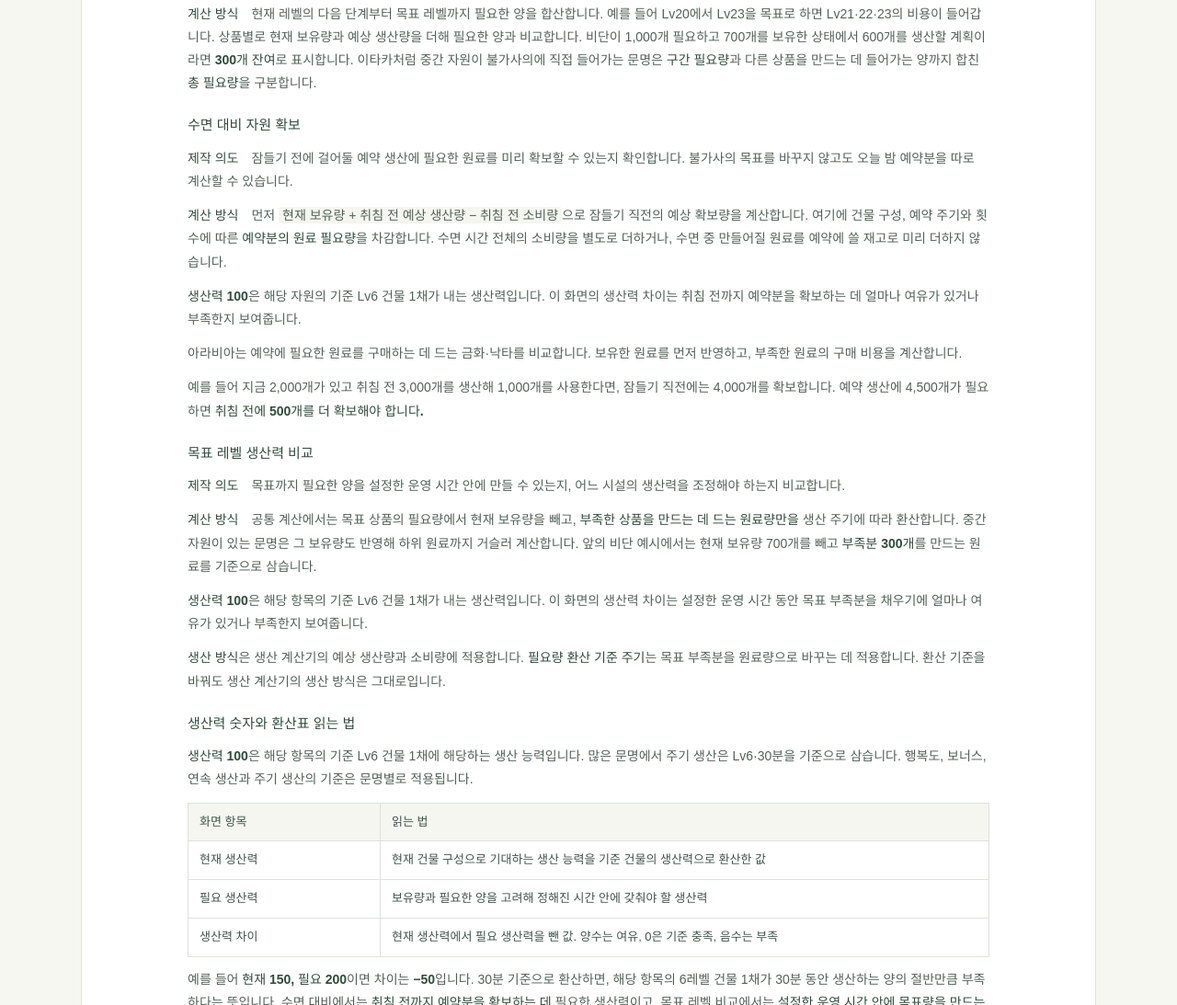
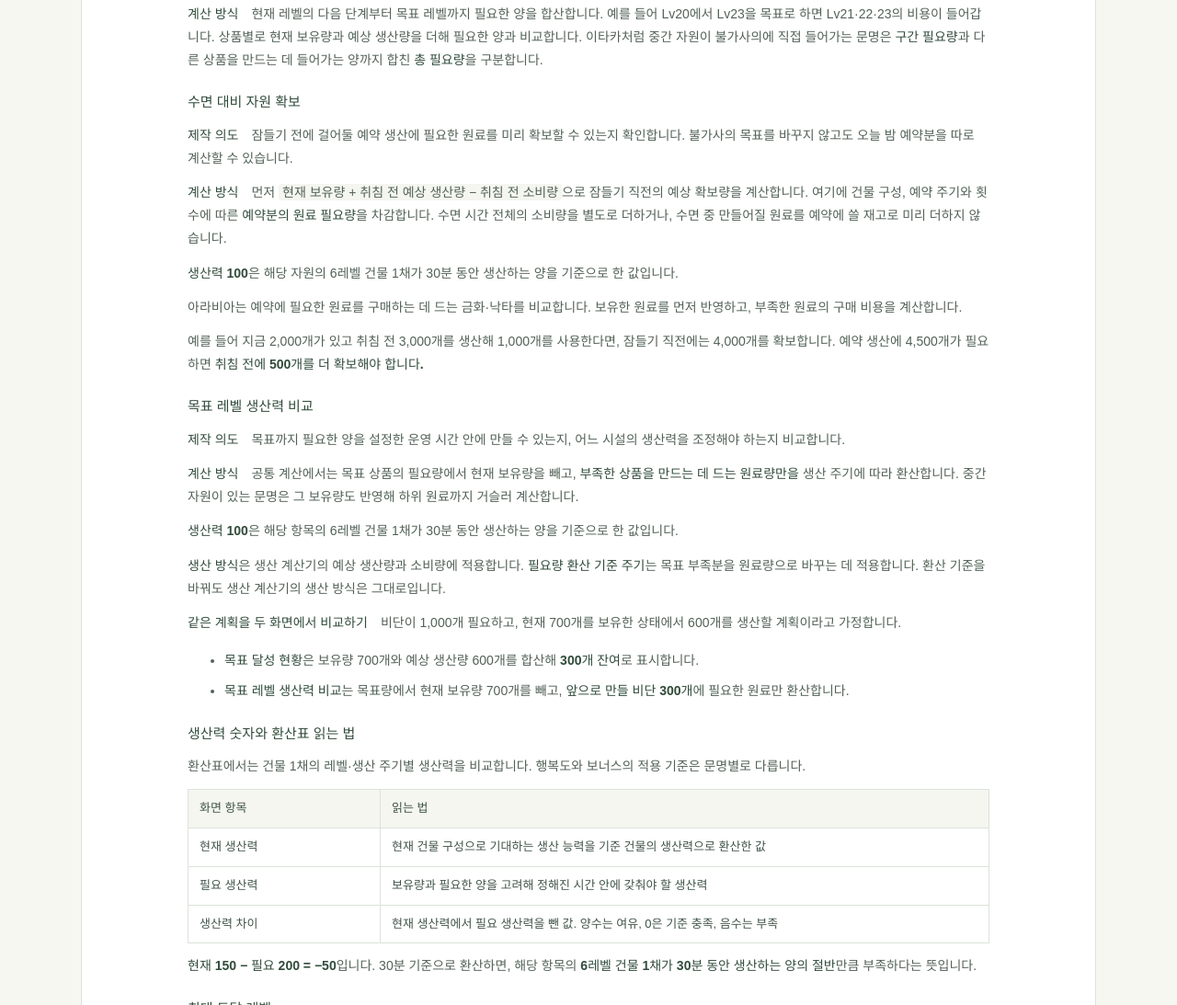
Before and after one commit to M-ule/Civilization-Simulator, a plain HTML site: page index.html in a window 1280 px wide. Shown: the part 2354-3447 px from the top of the page at 92% size. Drawn offline with Linux system fonts and the light colour scheme.

Commit message:
Refine simulator instructions and compare goal calculation examples

```diff
--- a/index.html
+++ b/index.html
@@ -25,9 +25,9 @@
 <div class="guide-body">
 <p class="guide-lead">문명을 선택하고 현재 도시의 생산 조건을 입력하세요. 아래 세 단계로 예상 생산량과 목표까지의 부족분을 확인할 수 있습니다.</p>
 <ol class="guide-steps">
-<li><h3>현재 상태 입력</h3><p>불가사의 보너스, 건물 레벨·수, 생산 방식과 보유량을 입력하세요. 건물마다 조건이 다르면 <strong>상세 설정</strong>에서 나누어 입력합니다.</p></li>
+<li><h3>현재 상태 입력</h3><p>적용 중인 불가사의 보너스 레벨, 건물 레벨·수, 생산 방식과 보유량을 입력하세요. 건물마다 조건이 다르면 <strong>상세 설정</strong>에서 나누어 입력합니다.</p></li>
 <li><h3>생산 결과 확인</h3><p>운영 시간을 정하고 <strong>예상 생산량</strong>과 <strong>잔여/부족</strong>을 확인하세요. 원료가 부족하면 실제 생산이 계획보다 줄어들 수 있습니다.</p></li>
-<li><h3>불가사의 목표 설정</h3><p>현재 레벨과 목표 레벨을 입력하세요. <strong>목표 달성 현황</strong>에서 남는 상품과 부족한 상품을 확인합니다.</p></li>
+<li><h3>불가사의 목표 설정</h3><p>올리려는 불가사의의 현재 레벨과 목표 레벨을 입력하세요. <strong>목표 달성 현황</strong>에서 남는 상품과 부족한 상품을 확인합니다.</p></li>
 </ol>
 <section class="guide-features" aria-labelledby="guide-purpose">
 <h3 id="guide-purpose">필요에 따라 활용하세요</h3>
@@ -60,20 +60,25 @@
 <h3 id="불가사의-목표">불가사의 목표</h3>
 <h4 id="목표-달성-현황">목표 달성 현황</h4>
 <p><strong>제작 의도</strong>　목표 레벨을 정하고, 지금 생산 계획으로 어느 상품이 얼마나 남거나 부족한지 확인합니다.</p>
-<p><strong>계산 방식</strong>　현재 레벨의 다음 단계부터 목표 레벨까지 필요한 양을 합산합니다. 예를 들어 Lv20에서 Lv23을 목표로 하면 Lv21·22·23의 비용이 들어갑니다. 상품별로 현재 보유량과 예상 생산량을 더해 필요한 양과 비교합니다. 비단이 1,000개 필요하고 700개를 보유한 상태에서 600개를 생산할 계획이라면 <strong>300개 잔여</strong>로 표시합니다. 이타카처럼 중간 자원이 불가사의에 직접 들어가는 문명은 <strong>구간 필요량</strong>과 다른 상품을 만드는 데 들어가는 양까지 합친 <strong>총 필요량</strong>을 구분합니다.</p>
+<p><strong>계산 방식</strong>　현재 레벨의 다음 단계부터 목표 레벨까지 필요한 양을 합산합니다. 예를 들어 Lv20에서 Lv23을 목표로 하면 Lv21·22·23의 비용이 들어갑니다. 상품별로 현재 보유량과 예상 생산량을 더해 필요한 양과 비교합니다. 이타카처럼 중간 자원이 불가사의에 직접 들어가는 문명은 <strong>구간 필요량</strong>과 다른 상품을 만드는 데 들어가는 양까지 합친 <strong>총 필요량</strong>을 구분합니다.</p>
 <h4 id="sleep-guide">수면 대비 자원 확보</h4>
 <p><strong>제작 의도</strong>　잠들기 전에 걸어둘 예약 생산에 필요한 원료를 미리 확보할 수 있는지 확인합니다. 불가사의 목표를 바꾸지 않고도 오늘 밤 예약분을 따로 계산할 수 있습니다.</p>
 <p><strong>계산 방식</strong>　먼저 <code>현재 보유량 + 취침 전 예상 생산량 − 취침 전 소비량</code>으로 잠들기 직전의 예상 확보량을 계산합니다. 여기에 건물 구성, 예약 주기와 횟수에 따른 <strong>예약분의 원료 필요량</strong>을 차감합니다. 수면 시간 전체의 소비량을 별도로 더하거나, 수면 중 만들어질 원료를 예약에 쓸 재고로 미리 더하지 않습니다.</p>
-<p><strong>생산력 100</strong>은 해당 자원의 기준 Lv6 건물 1채가 내는 생산력입니다. 이 화면의 생산력 차이는 취침 전까지 예약분을 확보하는 데 얼마나 여유가 있거나 부족한지 보여줍니다.</p>
+<p><strong>생산력 100</strong>은 해당 자원의 6레벨 건물 1채가 30분 동안 생산하는 양을 기준으로 한 값입니다.</p>
 <p>아라비아는 예약에 필요한 원료를 구매하는 데 드는 금화·낙타를 비교합니다. 보유한 원료를 먼저 반영하고, 부족한 원료의 구매 비용을 계산합니다.</p>
 <p>예를 들어 지금 2,000개가 있고 취침 전 3,000개를 생산해 1,000개를 사용한다면, 잠들기 직전에는 4,000개를 확보합니다. 예약 생산에 4,500개가 필요하면 <strong>취침 전에 500개를 더 확보해야 합니다.</strong></p>
 <h4 id="power-guide">목표 레벨 생산력 비교</h4>
 <p><strong>제작 의도</strong>　목표까지 필요한 양을 설정한 운영 시간 안에 만들 수 있는지, 어느 시설의 생산력을 조정해야 하는지 비교합니다.</p>
-<p><strong>계산 방식</strong>　공통 계산에서는 목표 상품의 필요량에서 현재 보유량을 빼고, <strong>부족한 상품을 만드는 데 드는 원료량만을</strong> 생산 주기에 따라 환산합니다. 중간 자원이 있는 문명은 그 보유량도 반영해 하위 원료까지 거슬러 계산합니다. 앞의 비단 예시에서는 현재 보유량 700개를 빼고 <strong>부족분 300개</strong>를 만드는 원료를 기준으로 삼습니다.</p>
-<p><strong>생산력 100</strong>은 해당 항목의 기준 Lv6 건물 1채가 내는 생산력입니다. 이 화면의 생산력 차이는 설정한 운영 시간 동안 목표 부족분을 채우기에 얼마나 여유가 있거나 부족한지 보여줍니다.</p>
+<p><strong>계산 방식</strong>　공통 계산에서는 목표 상품의 필요량에서 현재 보유량을 빼고, <strong>부족한 상품을 만드는 데 드는 원료량만을</strong> 생산 주기에 따라 환산합니다. 중간 자원이 있는 문명은 그 보유량도 반영해 하위 원료까지 거슬러 계산합니다.</p>
+<p><strong>생산력 100</strong>은 해당 항목의 6레벨 건물 1채가 30분 동안 생산하는 양을 기준으로 한 값입니다.</p>
 <p><strong>생산 방식</strong>은 생산 계산기의 예상 생산량과 소비량에 적용합니다. <strong>필요량 환산 기준 주기</strong>는 목표 부족분을 원료량으로 바꾸는 데 적용합니다. 환산 기준을 바꿔도 생산 계산기의 생산 방식은 그대로입니다.</p>
+<p><strong>같은 계획을 두 화면에서 비교하기</strong>　비단이 1,000개 필요하고, 현재 700개를 보유한 상태에서 600개를 생산할 계획이라고 가정합니다.</p>
+<ul>
+<li><strong>목표 달성 현황</strong>은 보유량 700개와 예상 생산량 600개를 합산해 <strong>300개 잔여</strong>로 표시합니다.</li>
+<li><strong>목표 레벨 생산력 비교</strong>는 목표량에서 현재 보유량 700개를 빼고, <strong>앞으로 만들 비단 300개</strong>에 필요한 원료만 환산합니다.</li>
+</ul>
 <h4 id="생산력-숫자와-환산표-읽는-법">생산력 숫자와 환산표 읽는 법</h4>
-<p><strong>생산력 100</strong>은 해당 항목의 기준 Lv6 건물 1채에 해당하는 생산 능력입니다. 많은 문명에서 주기 생산은 Lv6·30분을 기준으로 삼습니다. 행복도, 보너스, 연속 생산과 주기 생산의 기준은 문명별로 적용됩니다.</p>
+<p>환산표에서는 건물 1채의 레벨·생산 주기별 생산력을 비교합니다. 행복도와 보너스의 적용 기준은 문명별로 다릅니다.</p>
 <div class="guide-table"><table>
 <thead>
 <tr class="header">
@@ -96,10 +101,10 @@
 </tr>
 </tbody>
 </table></div>
-<p>예를 들어 <strong>현재 150, 필요 200</strong>이면 차이는 <strong>−50</strong>입니다. 30분 기준으로 환산하면, 해당 항목의 6레벨 건물 1채가 30분 동안 생산하는 양의 절반만큼 부족하다는 뜻입니다. 수면 대비에서는 <strong>취침 전까지 예약분을 확보하는 데</strong> 필요한 생산력이고, 목표 레벨 비교에서는 <strong>설정한 운영 시간 안에 목표량을 만드는 데</strong> 필요한 생산력입니다. 환산표가 있는 문명에서는 레벨·생산 주기별 건물 1채의 생산력을 비교해 어떤 설정으로 부족분을 줄일지 살펴볼 수 있습니다.</p>
+<p><strong>현재 150 − 필요 200 = −50</strong>입니다. 30분 기준으로 환산하면, 해당 항목의 <strong>6레벨 건물 1채가 30분 동안 생산하는 양의 절반</strong>만큼 부족하다는 뜻입니다.</p>
 <h4 id="최대-도달-레벨">최대 도달 레벨</h4>
 <p><strong>제작 의도</strong>　보유량과 예상 생산량을 토대로 재료가 어느 레벨까지 뒷받침하는지 가늠합니다.</p>
-<p><strong>계산 방식</strong>　이 지표를 제공하는 문명에서는 레벨을 하나씩 높여 보며 해당 재료 기준으로 몇 레벨까지 올릴 수 있는지 확인합니다. 이 지표는 부족한 상품을 만드는 데 걸리는 시간을 반영하지 않습니다. 실제 운영 시간 안에 목표를 달성할 수 있는지는 목표 달성 현황과 생산력 비교를 함께 확인하세요.</p>
+<p><strong>계산 방식</strong>　아래 표에 적힌 재료를 기준으로 레벨별 필요량을 비교한 참고값입니다. 표의 범위 밖에 있는 재료와 부족 상품의 생산 시간은 별도로 확인하세요. 설정한 시간 안의 생산 결과는 목표 달성 현황과 생산력 비교에서 확인할 수 있습니다.</p>
 <div class="guide-table"><table>
 <thead>
 <tr class="header">
```
